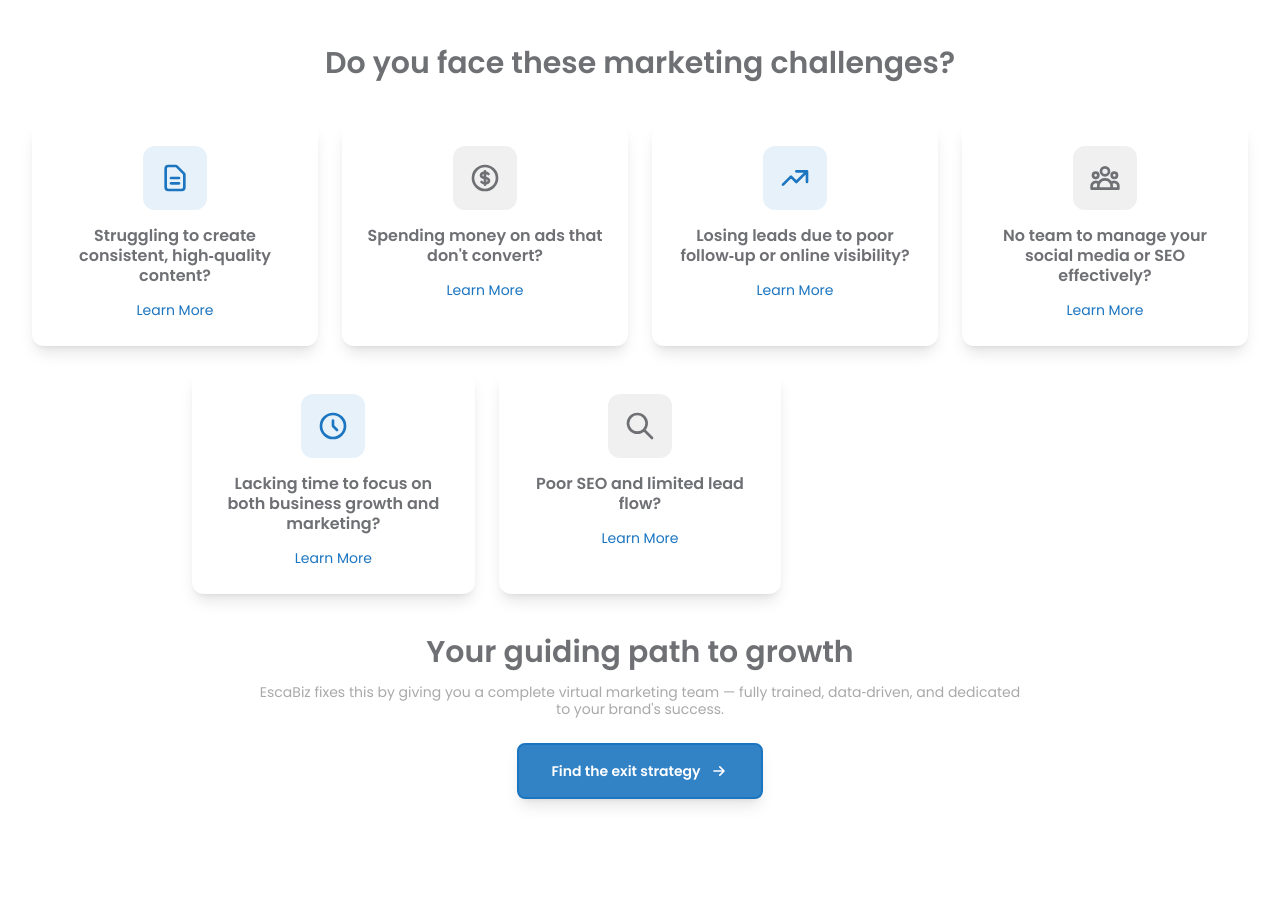
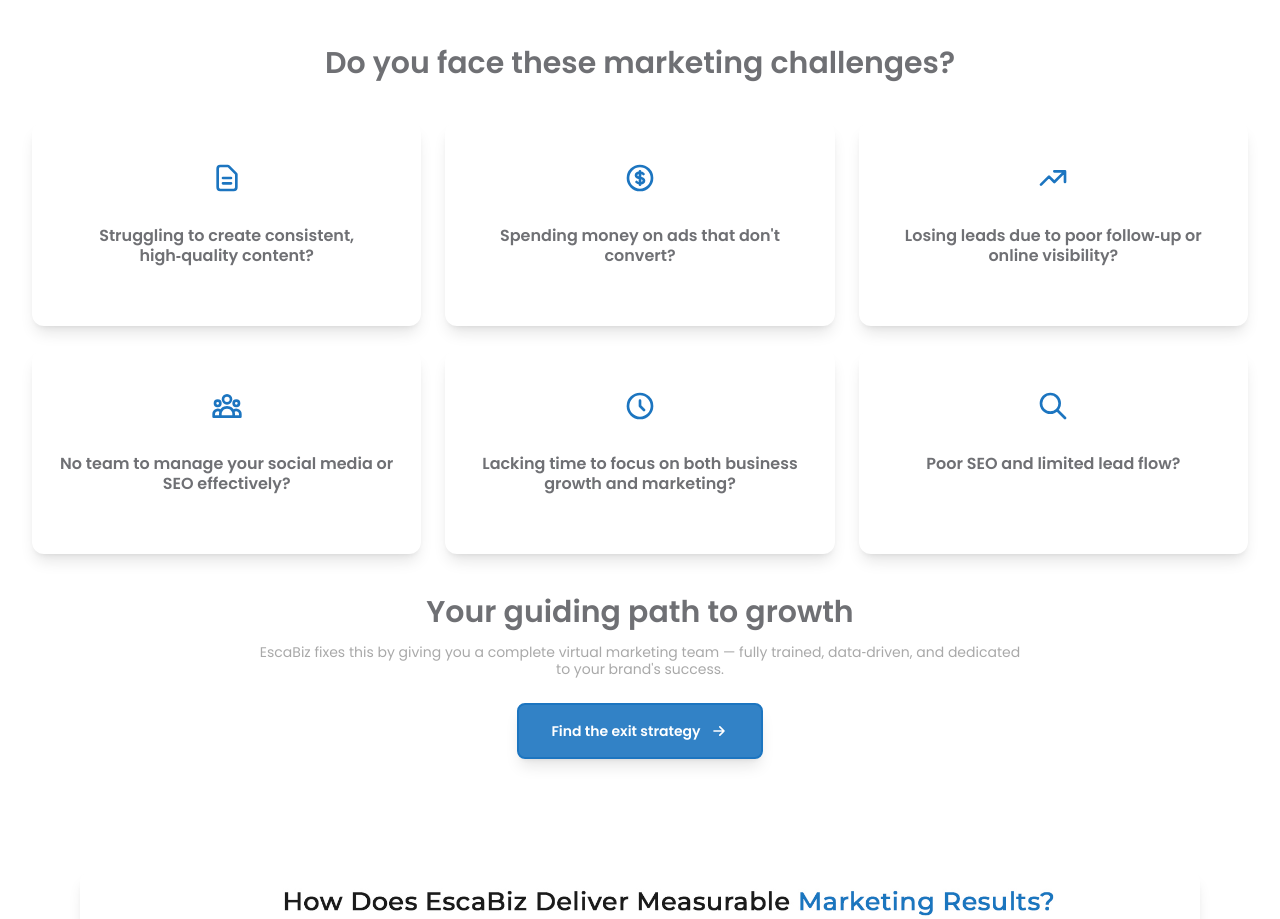
Before and after one commit to Sharmeen-Rauf/escabiz, a Next.js app: page /virtual-staff-augmentation/marketing-vsa in a window 1280 px wide. Shown: the part 1880-2799 px from the top of the page. Built offline with nearby package versions, Linux system fonts and the light colour scheme.

Commit message:
Refactor Services Grid on Marketing VSA page: update layout to a 3x3 format, simplify card structure, and enhance hover effects for improved user interaction and visual consistency.

```diff
--- a/src/app/virtual-staff-augmentation/marketing-vsa/page.tsx
+++ b/src/app/virtual-staff-augmentation/marketing-vsa/page.tsx
@@ -218,10 +218,9 @@ export default function MarketingVSAPage() {
               </h5>
             </div>
 
-            {/* Services Grid - 4 cards in first row, 3 cards in second row */}
+            {/* Services Grid - 3x3 Layout (3 columns, 2 rows) */}
             <div className="mb-10">
-              {/* First Row - 4 Cards */}
-              <div className="grid grid-cols-1 sm:grid-cols-2 lg:grid-cols-4 gap-6 mb-6">
+              <div className="grid grid-cols-1 sm:grid-cols-2 lg:grid-cols-3 gap-6">
                 {[
                   {
                     title: "Struggling to create consistent, high‑quality content?",
@@ -255,31 +254,6 @@ export default function MarketingVSAPage() {
                       </svg>
                     ),
                   },
-                ].map((item, i) => (
-                  <div key={i} className="bg-white rounded-xl shadow-lg p-6 text-center hover:shadow-xl transition-shadow duration-300">
-                    {/* Icon with colored background */}
-                    <div className={`w-16 h-16 mx-auto mb-4 rounded-xl flex items-center justify-center ${
-                      i % 2 === 0 ? 'bg-[#1c75c0]/10' : 'bg-[#6f7074]/10'
-                    }`}>
-                      <div className={i % 2 === 0 ? 'text-[#1c75c0]' : 'text-[#6f7074]'}>
-                        {item.icon}
-                      </div>
-                    </div>
-                    {/* Title */}
-                    <h6 className="text-sm sm:text-base font-semibold text-[#6f7074] leading-tight mb-3">
-                      {item.title}
-                    </h6>
-                    {/* Learn More Link */}
-                    <Link href="/lets-talk" className="inline-block text-xs sm:text-sm font-normal text-[#1c75c0] hover:text-[#1565a0] transition-colors duration-300">
-                      Learn More
-                    </Link>
-                  </div>
-                ))}
-              </div>
-
-              {/* Second Row - 3 Cards (Centered) */}
-              <div className="grid grid-cols-1 sm:grid-cols-2 lg:grid-cols-3 gap-6 max-w-4xl mx-auto">
-                {[
                   {
                     title: "Lacking time to focus on both business growth and marketing?",
                     icon: (
@@ -297,12 +271,10 @@ export default function MarketingVSAPage() {
                     ),
                   },
                 ].map((item, i) => (
-                  <div key={i} className="bg-white rounded-xl shadow-lg p-6 text-center hover:shadow-xl transition-shadow duration-300">
-                    {/* Icon with colored background */}
-                    <div className={`w-16 h-16 mx-auto mb-4 rounded-xl flex items-center justify-center ${
-                      i % 2 === 0 ? 'bg-[#1c75c0]/10' : 'bg-[#6f7074]/10'
-                    }`}>
-                      <div className={i % 2 === 0 ? 'text-[#1c75c0]' : 'text-[#6f7074]'}>
+                  <div key={i} className="group bg-white rounded-xl shadow-lg p-6 text-center hover:shadow-xl hover:-translate-y-2 hover:bg-[#1c75c0]/5 transition-all duration-300 relative">
+                    {/* Icon - no background, only blue */}
+                    <div className="w-16 h-16 mx-auto mb-4 flex items-center justify-center">
+                      <div className="text-[#1c75c0]">
                         {item.icon}
                       </div>
                     </div>
@@ -310,8 +282,8 @@ export default function MarketingVSAPage() {
                     <h6 className="text-sm sm:text-base font-semibold text-[#6f7074] leading-tight mb-3">
                       {item.title}
                     </h6>
-                    {/* Learn More Link */}
-                    <Link href="/lets-talk" className="inline-block text-xs sm:text-sm font-normal text-[#1c75c0] hover:text-[#1565a0] transition-colors duration-300">
+                    {/* Learn More Link - appears on hover */}
+                    <Link href="/lets-talk" className="inline-block text-xs sm:text-sm font-normal text-[#1c75c0] hover:text-[#1565a0] transition-all duration-300 opacity-0 group-hover:opacity-100">
                       Learn More
                     </Link>
                   </div>
```
